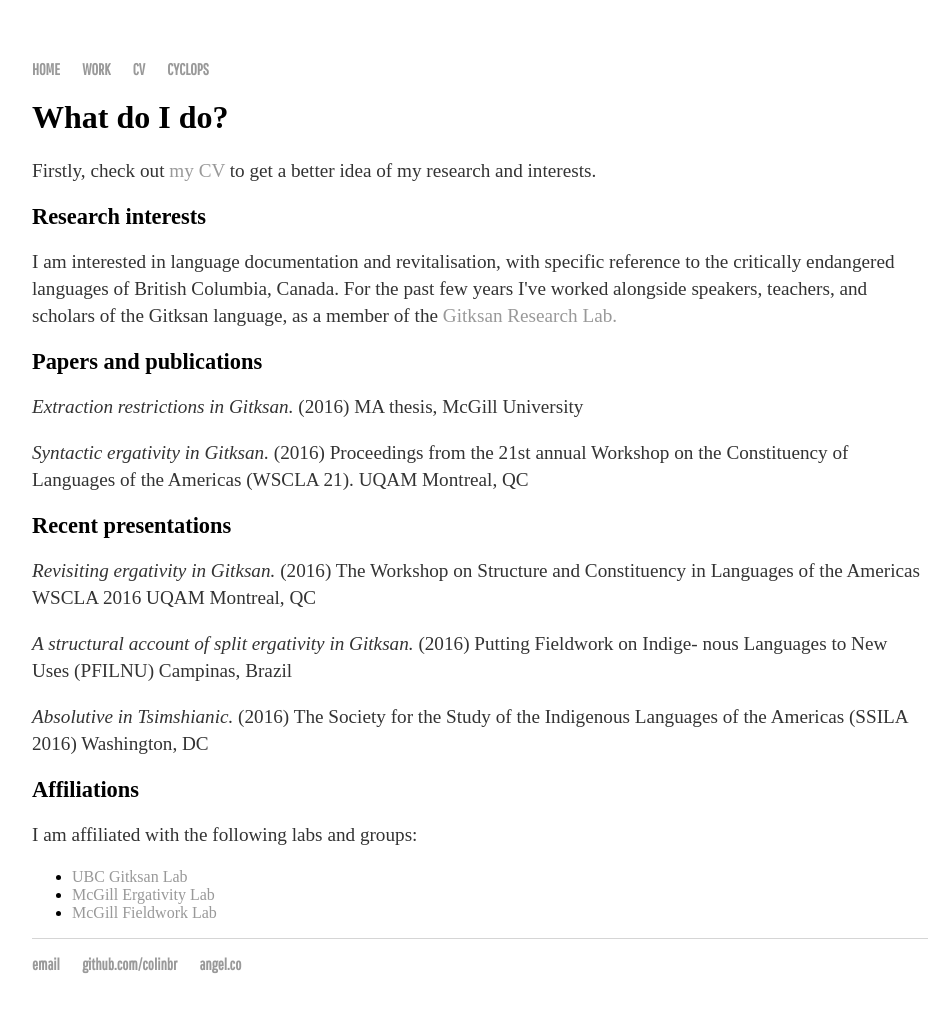
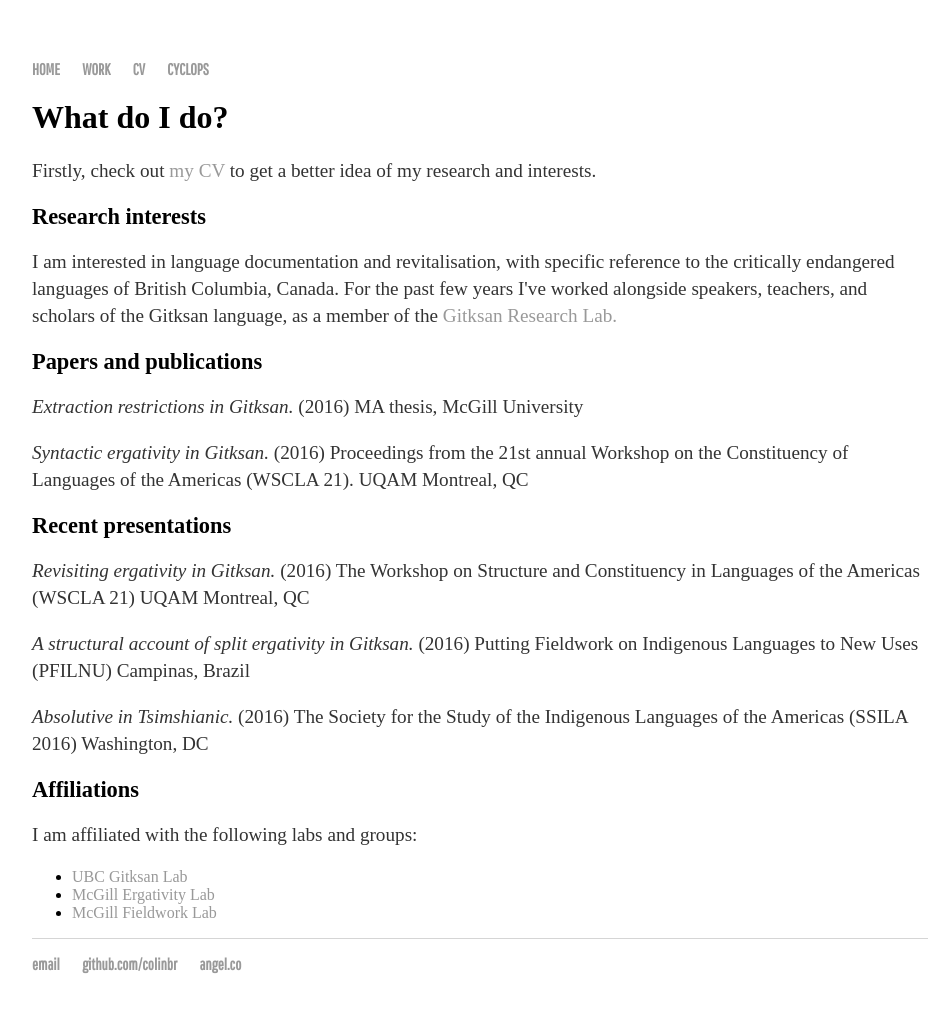
Before and after one commit to colinbr/OLD-colinbr.github.io, a Jekyll site: the page built from research/index.html, in a window 1280 px wide. Shown: the whole page, without its empty margins (160-1111 px from the left). Built offline with Jekyll 4.4.1, drawn with Linux system fonts in a browser that asks for light colours; some web fonts are replaced.

Commit message:
Update index.html

```diff
--- a/research/index.html
+++ b/research/index.html
@@ -16,9 +16,8 @@ title: Colin Brown
 Constituency of Languages of the Americas (WSCLA 21). UQAM Montreal, QC</p>
 	<h2>Recent presentations</h2>
 	<p><em>Revisiting ergativity in Gitksan.</em> (2016) The Workshop on Structure and Constituency in
-Languages of the Americas WSCLA 2016 UQAM Montreal, QC</p>
-	<p><em>A structural account of split ergativity in Gitksan.</em> (2016) Putting Fieldwork on Indige-
-nous Languages to New Uses (PFILNU) Campinas, Brazil</p>
+Languages of the Americas (WSCLA 21) UQAM Montreal, QC</p>
+	<p><em>A structural account of split ergativity in Gitksan.</em> (2016) Putting Fieldwork on Indigenous Languages to New Uses (PFILNU) Campinas, Brazil</p>
 	<p><em>Absolutive in Tsimshianic.</em> (2016) The Society for the Study of the Indigenous Languages
 of the Americas (SSILA 2016) Washington, DC</p>
 	<h2>Affiliations</h2>
```
